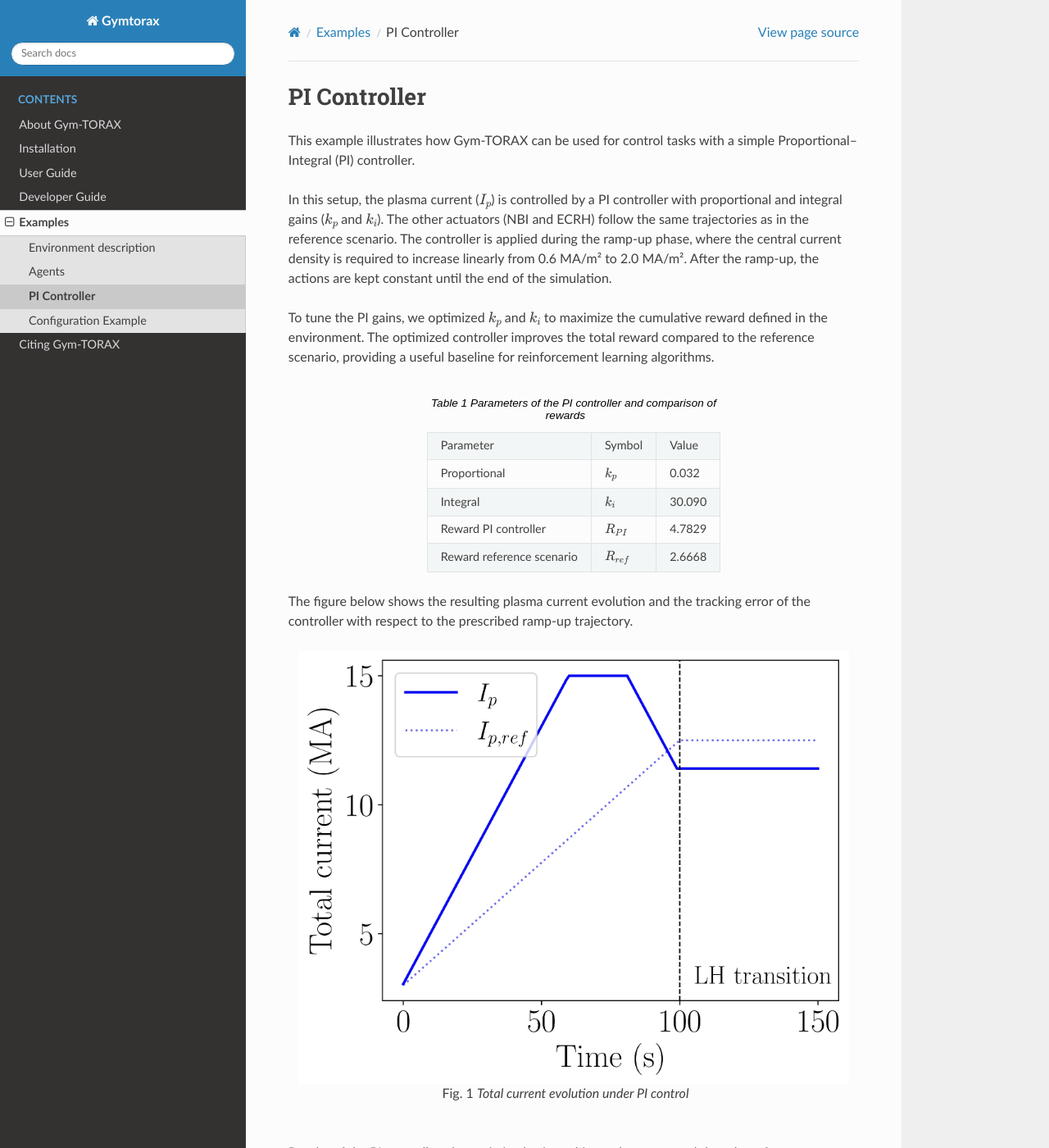
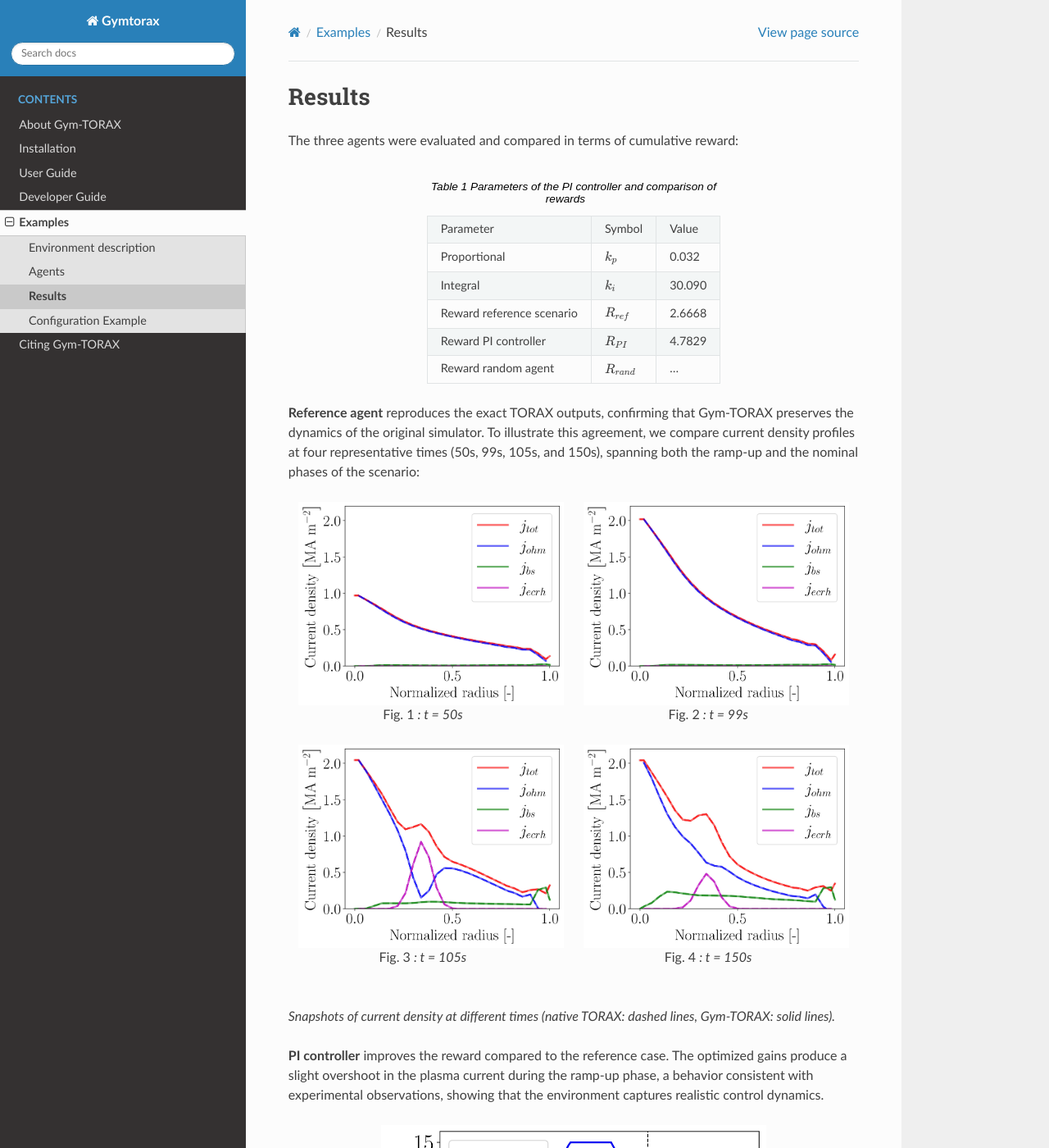
Before and after one commit to antoine-mouchamps/gymtorax, a Sphinx documentation site: the page built from docs/Results.rst, in a window 1280 px wide and 1400 px high. Shown: the whole window at 82% size. Built offline with Sphinx 7.4.7 and the Read the Docs theme 3.1.0, drawn with Linux system fonts in a browser that asks for light colours; some of the changed text lies outside the part shown.

Commit message:
Update agent and results documentation for clarity
Improved formatting and descriptions in Agents.rst, Config example.rst, and Iter env.rst for better readability and clarity. Results.rst was significantly revised to summarize and compare agent performance, add visual comparisons, and provide context for the PI controller and reference agent outcomes.

```diff
--- a/docs/Config example.rst
+++ b/docs/Config example.rst
@@ -1,7 +1,7 @@
 Configuration Example
 =========================
 
-Here is the configuration used in our :doc:`examples <Examples>`, in ``iter_hybrid_env.py``:
+Here is the configuration used in our :doc:`examples <Examples>`, in ``IterHybridEnv``:
 
 .. code-block:: python
 
--- a/docs/Iter env.rst
+++ b/docs/Iter env.rst
@@ -67,7 +67,7 @@ Here is the environment:
         @property
         def _get_torax_config(self):
             return {
-                "config": CONFIG,
+                "config": CONFIG, # -> see Configuration Example
                 "discretization": "fixed",
                 "ratio_a_sim": 1,
             }
--- a/docs/Results.rst
+++ b/docs/Results.rst
@@ -1,20 +1,7 @@
-PI Controller
-======================
+Results
+===========
 
-This example illustrates how Gym-TORAX can be used for control tasks with a
-simple Proportional–Integral (PI) controller.
-
-In this setup, the plasma current (:math:`I_p`) is controlled by a PI controller with
-proportional and integral gains (:math:`k_p` and :math:`k_i`). The other actuators
-(NBI and ECRH) follow the same trajectories as in the reference scenario. The controller
-is applied during the ramp-up phase, where the central current density is required to
-increase linearly from 0.6 MA/m² to 2.0 MA/m². After the ramp-up, the actions are kept
-constant until the end of the simulation.
-
-To tune the PI gains, we optimized :math:`k_p` and :math:`k_i` to maximize the
-cumulative reward defined in the environment. The optimized controller improves the
-total reward compared to the reference scenario, providing a useful baseline for
-reinforcement learning algorithms.
+The three agents were evaluated and compared in terms of cumulative reward:
 
 .. list-table:: Parameters of the PI controller and comparison of rewards
    :align: center
@@ -28,23 +15,68 @@ reinforcement learning algorithms.
    * - Integral
      - :math:`k_i`
      - 30.090
+   * - Reward reference scenario
+     - :math:`R_{ref}`
+     - 2.6668
    * - Reward PI controller
      - :math:`R_{PI}`
      - 4.7829
-   * - Reward reference scenario
-     - :math:`R_{ref}`
-     - 2.6668
+   * - Reward random agent
+     - :math:`R_{rand}`
+     - ...
 
-The figure below shows the resulting plasma current evolution and the tracking error
-of the controller with respect to the prescribed ramp-up trajectory.
+**Reference agent** reproduces the exact TORAX outputs, confirming that Gym-TORAX
+preserves the dynamics of the original simulator.
+To illustrate this agreement, we compare current density profiles at four representative times
+(50s, 99s, 105s, and 150s), spanning both the ramp-up and the nominal phases of the scenario:
+
+.. grid:: 2
+
+    .. grid-item::
+        .. figure:: Images/comparison_50.jpg
+            :align: center
+
+            : t = 50s
+
+    .. grid-item::
+        .. figure:: Images/comparison_99.jpg
+            :align: center
+
+            : t = 99s
+
+    .. grid-item::
+        .. figure:: Images/comparison_105.jpg
+            :align: center
+
+            : t = 105s
+
+    .. grid-item::
+        .. figure:: Images/comparison_150.jpg
+            :align: center
+
+            : t = 150s
+
+*Snapshots of current density at different times (native TORAX: dashed lines,
+Gym-TORAX: solid lines).*
+
+**PI controller** improves the reward compared to the reference case. The optimized
+gains produce a slight overshoot in the plasma current during the ramp-up phase,
+a behavior consistent with experimental observations, showing that the environment
+captures realistic control dynamics.
 
 .. grid:: 1
 
     .. grid-item::
         .. figure:: Images/pid_control_ip.jpg
             :align: center
-            :width: 100%
+            :width: 70%
 
             Total current evolution under PI control
 
-Results of the PI controller: the optimized gains achieve a better reward than the reference scenario, demonstrating Gym-TORAX can be used as a testbed for control strategies.
+**Random agent** (not shown) achieves very low reward, as expected.
+
+
+These results show that Gym-TORAX can accommodate different types of agents, from
+open-loop reproduction to closed-loop control, while preserving the physical fidelity
+of the underlying simulator. The PI controller provides a simple baseline against which
+future reinforcement learning or more advanced control algorithms can be compared.
```
Also changed, not shown: docs/Agents.rst (+4 -4 lines).
